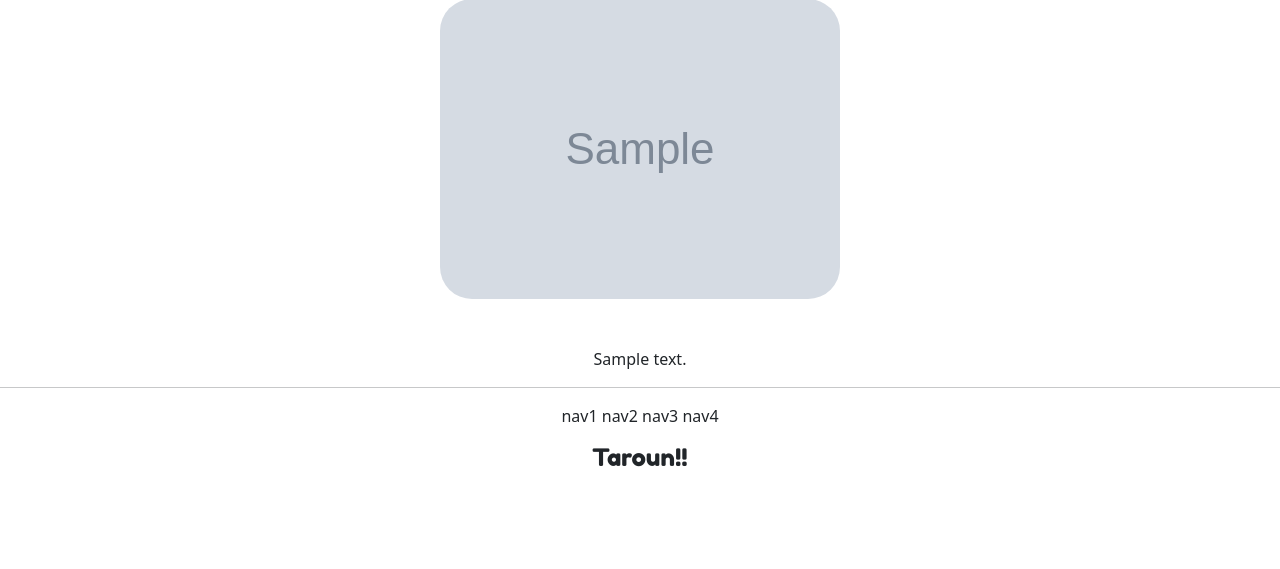
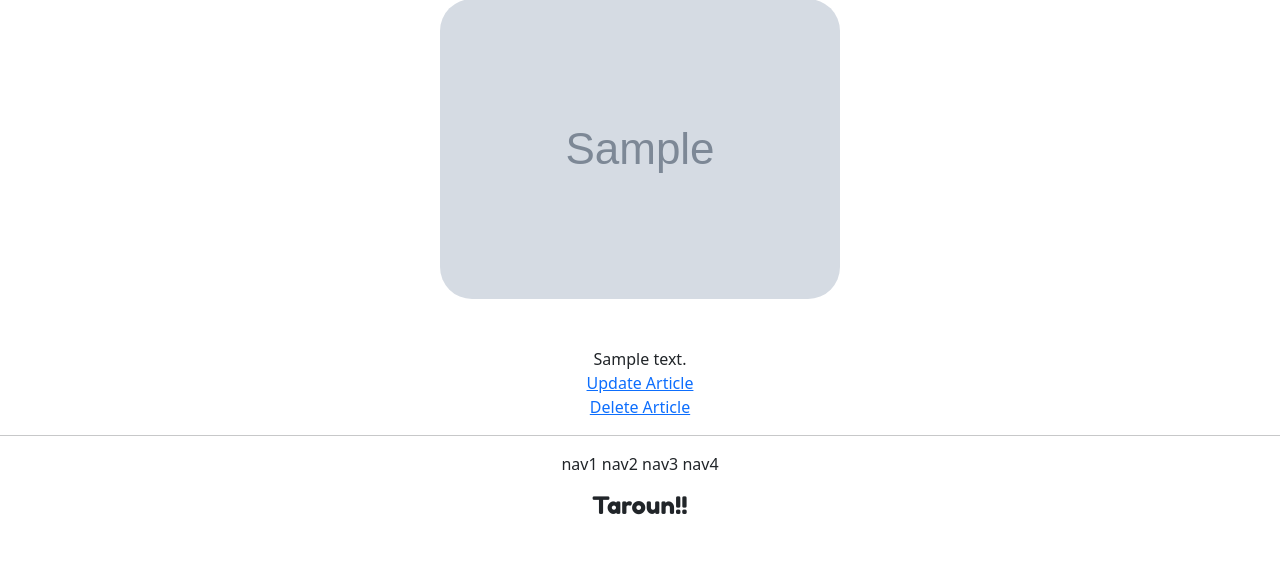
Before and after one commit to taroun/gis_drf_1, a Django app: page /articles/detail/1 in a window 1280 px wide. Shown: the part 327-896 px from the top of the page. Before the commit the page ends 794 px from the top, so only its background shows below. Run offline with Django 4.2, Linux system fonts and the light colour scheme; a user stored in the database is signed in; tables that the repository leaves empty hold one stand-in row (values such as "Sample post"); grey boxes marked "Sample" are stand-in pictures; parts of the project's set-up code (start-up, migrations or seed data) failed here and were passed over; some libraries are stand-ins or nearby versions.

Commit message:
12/17 Article Update / Delete Button update

```diff
--- a/articleapp/templates/articleapp/detail.html
+++ b/articleapp/templates/articleapp/detail.html
@@ -19,6 +19,17 @@
             {{ target_article.content | safe }}
         </div>
 
+        <div>
+            {% if target_article.writer == user %}
+            <div>
+                <a href="{% url 'articleapp:update' pk=target_article.pk %}">Update Article</a>
+            </div>
+            <div>
+                <a href="{% url 'articleapp:delete' pk=target_article.pk %}">Delete Article</a>
+            </div>
+            {% endif %}
+        </div>
+
     </div>
 
 {% endblock %}
```
